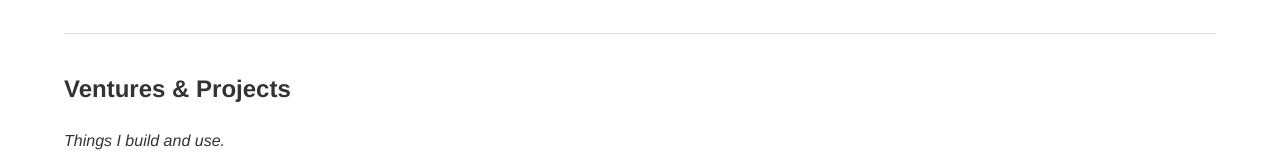
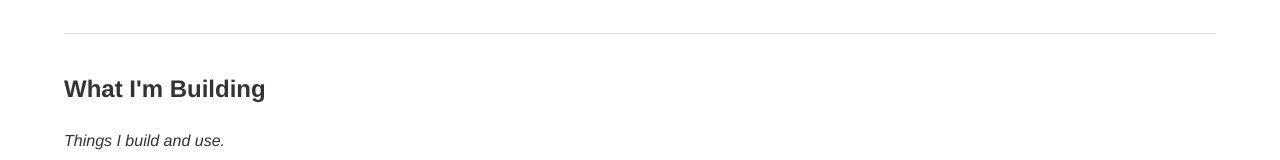
Before and after one commit to jake-kelley/jake-kelley.github.io, a plain HTML site: page index.html in a window 1280 px wide. Shown: the part 371-531 px from the top of the page. Drawn offline with Linux system fonts and the light colour scheme.

Commit message:
Rename Ventures & Projects section to What I'm Building

```diff
--- a/index.html
+++ b/index.html
@@ -111,9 +111,9 @@
 
     <hr>
 
-    <!-- Ventures & Projects Section -->
-    <section aria-label="Ventures &amp; Projects">
-        <h2>Ventures &amp; Projects</h2>
+    <!-- What I'm Building Section -->
+    <section aria-label="What I'm Building">
+        <h2>What I'm Building</h2>
         <p>
             <em>Things I build and use.</em>
         </p>
```
Also changed, not shown: 1 other file.
